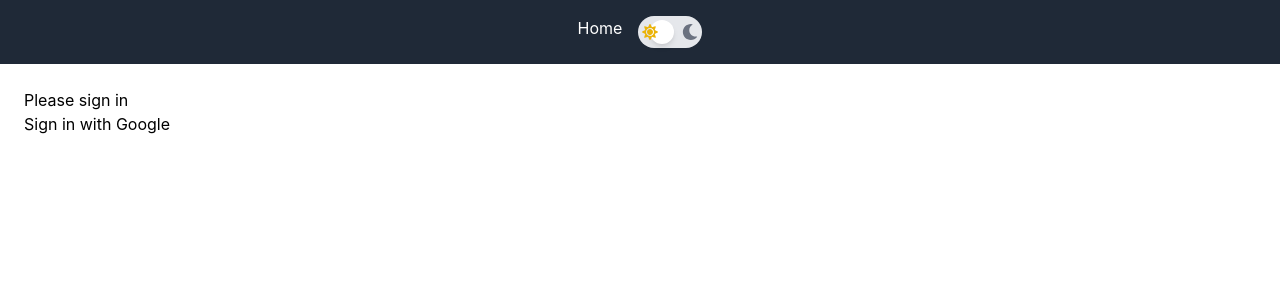
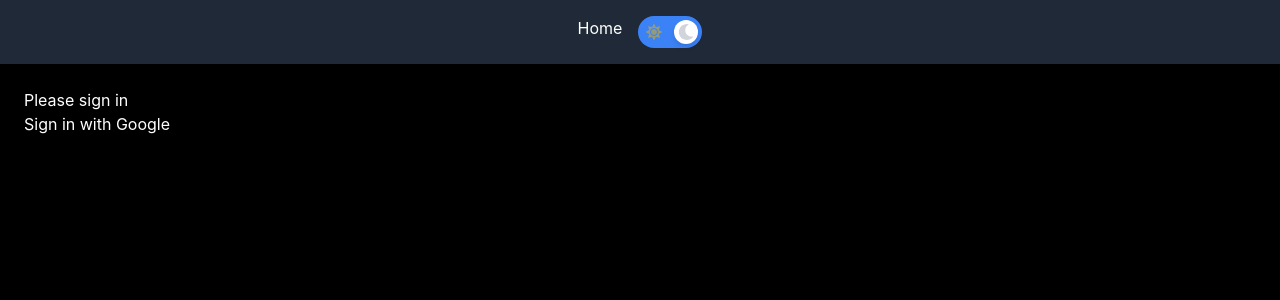
Before and after one commit to ghostmonk/turbulence, a Next.js app in the folder frontend/: page /edit in a window 1280 px wide. Shown: the top 300 px of the page. Built offline with nearby package versions, Linux system fonts and the light colour scheme; no server answers.

Commit message:
setting state on the toggle button

```diff
--- a/frontend/src/components/ThemeToggle.tsx
+++ b/frontend/src/components/ThemeToggle.tsx
@@ -5,32 +5,39 @@ import { FaSun, FaMoon } from "react-icons/fa";
 type Theme = "light" | "dark";
 
 export default function ThemeToggle() {
-    const [theme, setTheme] = useClientSideStorage<Theme>("theme", "light");
+    const [theme, setTheme, isLoading] = useClientSideStorage<Theme>("theme", "dark");
 
-    useEffect(() => { document.documentElement.setAttribute("data-theme", theme) }, [theme]);
+    useEffect(() => {
+        if (!isLoading){
+            document.documentElement.setAttribute("data-theme", theme);
+        }
+    }, [theme, isLoading]);
 
     const toggleTheme = () => {
         setTheme((prev) => (prev === "light" ? "dark" : "light"));
     };
 
+    if (isLoading) return null;
+
     return (
         <div
-            className="flex items-center cursor-pointer p-2 bg-gray-200 dark:bg-cyan-700 rounded-full w-16 h-8 relative"
+            className="relative flex items-center w-16 h-8 bg-blue-500 rounded-full cursor-pointer"
             onClick={toggleTheme}
         >
+            {/* Toggle Handle */}
             <div
-                className={`absolute w-6 h-6 rounded-full bg-white shadow-md transform transition-transform duration-300 ${
+                className={`absolute w-6 h-6 bg-white rounded-full transition-transform duration-300 shadow-md ${
                     theme === "light" ? "translate-x-1" : "translate-x-9"
                 }`}
             ></div>
-            <FaSun
-                className="absolute left-1 top-1/2 transform -translate-y-1/2 text-yellow-500"
-                size={16}
-            />
-            <FaMoon
-                className="absolute right-1 top-1/2 transform -translate-y-1/2 text-gray-500"
-                size={16}
-            />
+
+            <div className="absolute left-2 top-1/2 -translate-y-1/2">
+                <FaSun className={`text-yellow-500 ${theme === "dark" ? "opacity-50" : "opacity-100"}`} size={16}/>
+            </div>
+
+            <div className="absolute right-2 top-1/2 -translate-y-1/2">
+                <FaMoon className={`text-gray-300 ${theme === "light" ? "opacity-50" : "opacity-100"}`} size={16}/>
+            </div>
         </div>
     );
 }
--- a/frontend/src/hooks/useClientSideStorage.ts
+++ b/frontend/src/hooks/useClientSideStorage.ts
@@ -1,32 +1,37 @@
 import { useState, useEffect, Dispatch, SetStateAction } from "react";
 
-function useClientSideStorage<T>(key: string, defaultValue: T): [T, Dispatch<SetStateAction<T>>] {
-    const [value, setValue] = useState<T>(() => {
-        // Initial value logic
-        if (typeof window === "undefined") {
-            return defaultValue; // Return the default value during SSR
-        }
-        try {
-            const storedValue = localStorage.getItem(key);
-            return storedValue !== null ? (JSON.parse(storedValue) as T) : defaultValue;
-        } catch (error) {
-            console.warn(`Error reading localStorage key "${key}":`, error);
-            return defaultValue;
-        }
-    });
+function useClientSideStorage<T>(
+    key: string,
+    defaultValue: T
+): [T, Dispatch<SetStateAction<T>>, boolean] {
+    const [value, setValue] = useState<T>(defaultValue);
+    const [isLoading, setIsLoading] = useState(true);
 
     useEffect(() => {
-        // Sync with localStorage whenever `key` or `value` changes
         if (typeof window !== "undefined") {
+            try {
+                const storedValue = localStorage.getItem(key);
+                setValue(storedValue !== null ? (JSON.parse(storedValue) as T) : defaultValue);
+            } catch (error) {
+                console.warn(`Error reading localStorage key "${key}":`, error);
+                setValue(defaultValue);
+            } finally {
+                setIsLoading(false); // Mark as loaded
+            }
+        }
+    }, [key, defaultValue]);
+
+    useEffect(() => {
+        if (!isLoading) {
             try {
                 localStorage.setItem(key, JSON.stringify(value));
             } catch (error) {
                 console.warn(`Error setting localStorage key "${key}":`, error);
             }
         }
-    }, [key, value]);
+    }, [key, value, isLoading]);
 
-    return [value, setValue];
+    return [value, setValue, isLoading];
 }
 
 export default useClientSideStorage;
```
